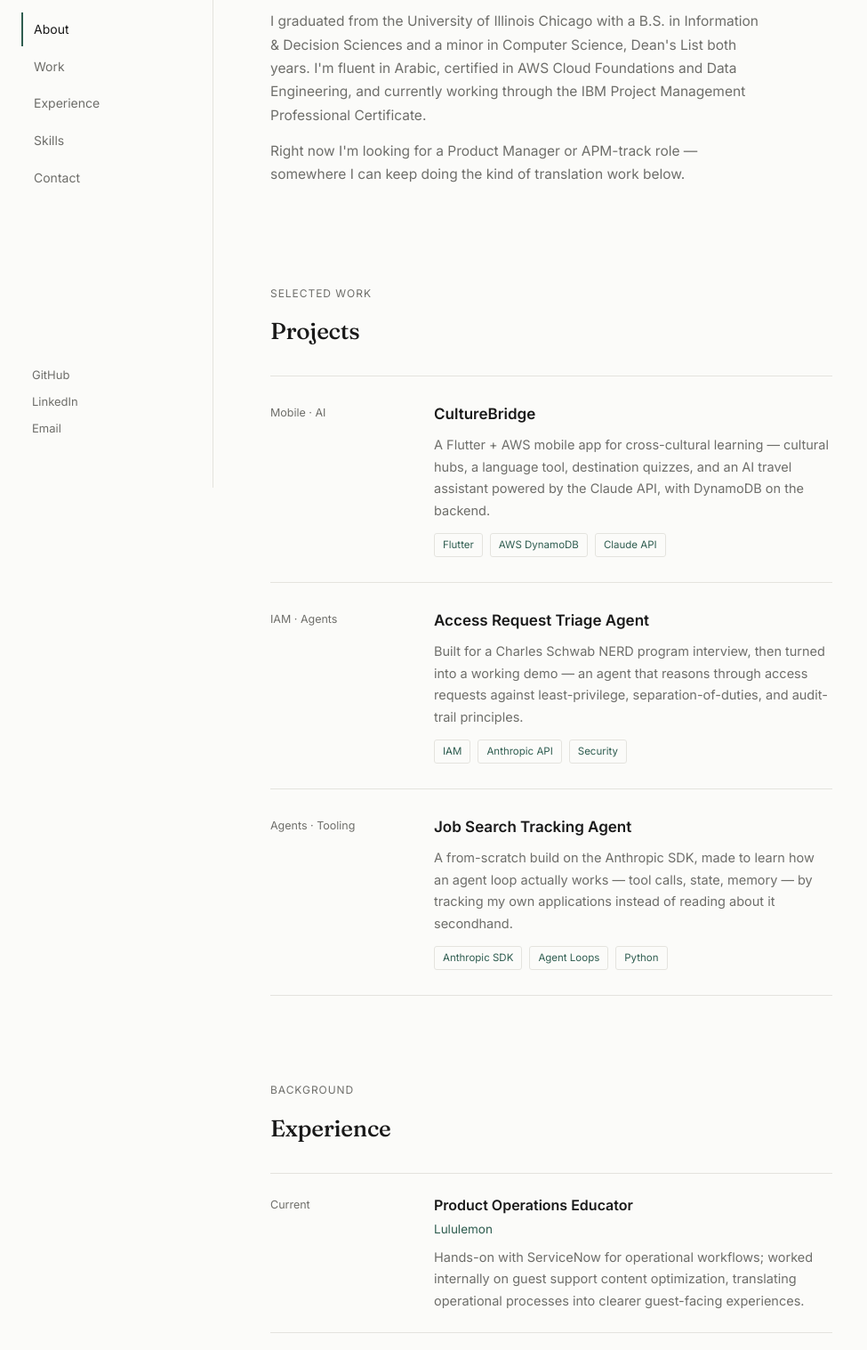
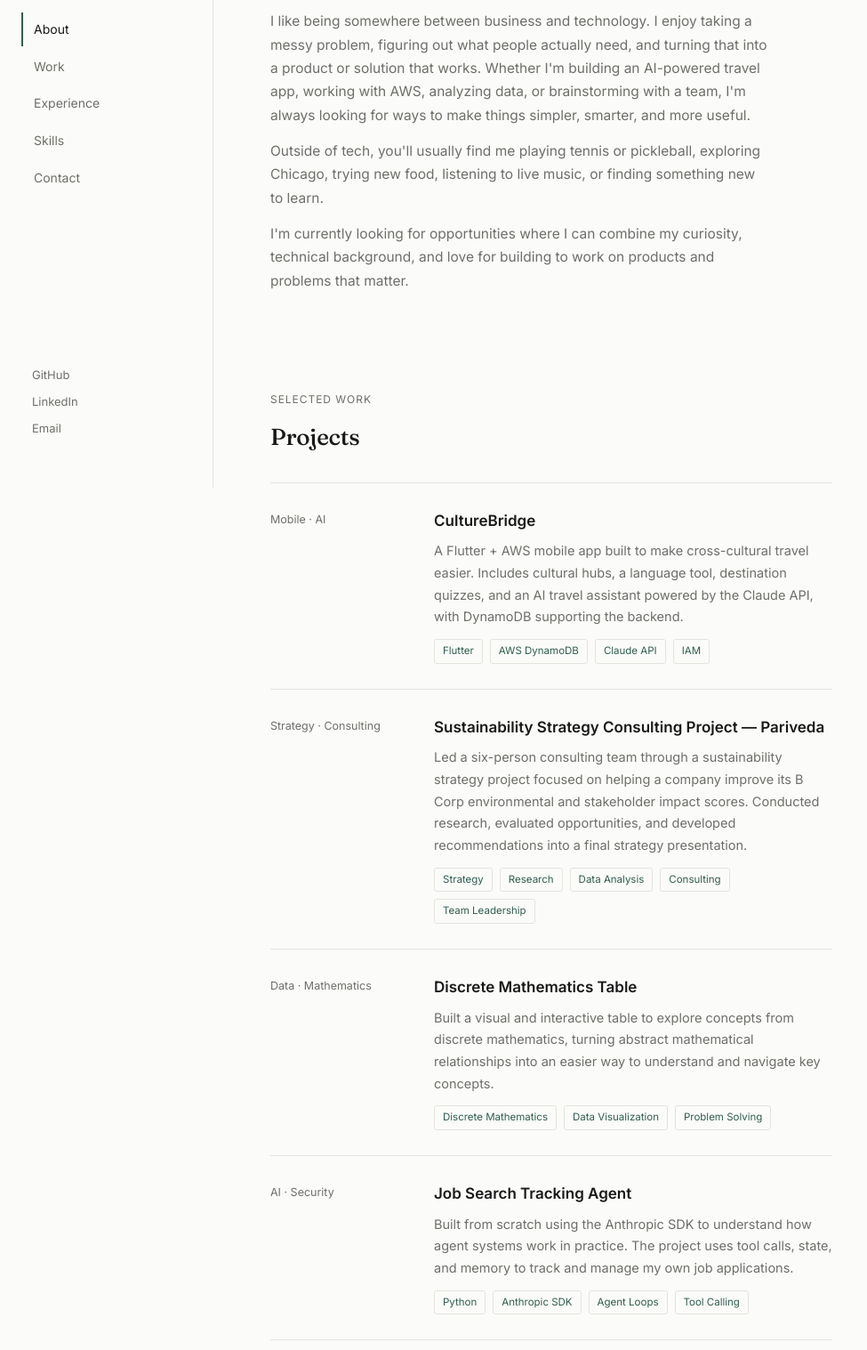
Before and after one commit to whasan03/whasan03.github.io, a plain HTML site: page index.html in a window 1280 px wide. Shown: the part 252-1769 px from the top of the page at 89% size, without its empty margins (0-975 px from the left). Drawn offline with Linux system fonts and the light colour scheme.

Commit message:
update content

```diff
--- a/index.html
+++ b/index.html
@@ -101,12 +101,6 @@
   }
   .intro p{color:var(--muted); max-width:560px; margin-bottom:14px;}
   .intro .lede{color:var(--text); font-size:16.5px;}
-  #typing{color:var(--accent);}
-  #typing::after{
-    content:'|';
-    animation:blink 1s step-start infinite;
-  }
-  @keyframes blink{50%{opacity:0;}}
 
   .work-item{
     padding:28px 0;
@@ -188,17 +182,18 @@
     <div class="sidebar-foot">
       <a href="https://github.com/whasan03" target="_blank" rel="noopener">GitHub</a>
       <a href="#" target="_blank" rel="noopener">LinkedIn</a>
-      <a href="mailto:youremail@example.com">Email</a>
+      <a href="mailto:wallyhasan03@gmail.com">Email</a>
     </div>
   </aside>
 
   <main>
     <section id="about" class="intro reveal">
-      <div class="kicker">About</div>
-      <h1>Hi, I'm Waleed — <span id="typing"></span></h1>
-      <p class="lede">I'm a Chicago-based builder with a background in data &amp; decision sciences, hands-on AI and cloud project work, and a habit of designing for the person on the other end of the system.</p>
-      <p>I graduated from the University of Illinois Chicago with a B.S. in Information &amp; Decision Sciences and a minor in Computer Science, Dean's List both years. I'm fluent in Arabic, certified in AWS Cloud Foundations and Data Engineering, and currently working through the IBM Project Management Professional Certificate.</p>
-      <p>Right now I'm looking for a Product Manager or APM-track role — somewhere I can keep doing the kind of translation work below.</p>
+      <div class="kicker">About Me</div>
+      <h1>Hi, I'm Waleed!</h1>
+      <p class="lede">I'm a recent UIC graduate with a background in Information &amp; Decision Sciences and Computer Science, and I'm passionate about building technology that actually makes people's lives easier.</p>
+      <p>I like being somewhere between business and technology. I enjoy taking a messy problem, figuring out what people actually need, and turning that into a product or solution that works. Whether I'm building an AI-powered travel app, working with AWS, analyzing data, or brainstorming with a team, I'm always looking for ways to make things simpler, smarter, and more useful.</p>
+      <p>Outside of tech, you'll usually find me playing tennis or pickleball, exploring Chicago, trying new food, listening to live music, or finding something new to learn.</p>
+      <p>I'm currently looking for opportunities where I can combine my curiosity, technical background, and love for building to work on products and problems that matter.</p>
     </section>
 
     <section id="work" class="reveal">
@@ -209,26 +204,35 @@
         <div class="wlabel">Mobile · AI</div>
         <div>
           <h3>CultureBridge</h3>
-          <p>A Flutter + AWS mobile app for cross-cultural learning — cultural hubs, a language tool, destination quizzes, and an AI travel assistant powered by the Claude API, with DynamoDB on the backend.</p>
-          <div class="wtags"><span>Flutter</span><span>AWS DynamoDB</span><span>Claude API</span></div>
+          <p>A Flutter + AWS mobile app built to make cross-cultural travel easier. Includes cultural hubs, a language tool, destination quizzes, and an AI travel assistant powered by the Claude API, with DynamoDB supporting the backend.</p>
+          <div class="wtags"><span>Flutter</span><span>AWS DynamoDB</span><span>Claude API</span><span>IAM</span></div>
         </div>
       </div>
 
       <div class="work-item">
-        <div class="wlabel">IAM · Agents</div>
+        <div class="wlabel">Strategy · Consulting</div>
         <div>
-          <h3>Access Request Triage Agent</h3>
-          <p>Built for a Charles Schwab NERD program interview, then turned into a working demo — an agent that reasons through access requests against least-privilege, separation-of-duties, and audit-trail principles.</p>
-          <div class="wtags"><span>IAM</span><span>Anthropic API</span><span>Security</span></div>
+          <h3>Sustainability Strategy Consulting Project — Pariveda</h3>
+          <p>Led a six-person consulting team through a sustainability strategy project focused on helping a company improve its B Corp environmental and stakeholder impact scores. Conducted research, evaluated opportunities, and developed recommendations into a final strategy presentation.</p>
+          <div class="wtags"><span>Strategy</span><span>Research</span><span>Data Analysis</span><span>Consulting</span><span>Team Leadership</span></div>
         </div>
       </div>
 
       <div class="work-item">
-        <div class="wlabel">Agents · Tooling</div>
+        <div class="wlabel">Data · Mathematics</div>
+        <div>
+          <h3>Discrete Mathematics Table</h3>
+          <p>Built a visual and interactive table to explore concepts from discrete mathematics, turning abstract mathematical relationships into an easier way to understand and navigate key concepts.</p>
+          <div class="wtags"><span>Discrete Mathematics</span><span>Data Visualization</span><span>Problem Solving</span></div>
+        </div>
+      </div>
+
+      <div class="work-item">
+        <div class="wlabel">AI · Security</div>
         <div>
           <h3>Job Search Tracking Agent</h3>
-          <p>A from-scratch build on the Anthropic SDK, made to learn how an agent loop actually works — tool calls, state, memory — by tracking my own applications instead of reading about it secondhand.</p>
-          <div class="wtags"><span>Anthropic SDK</span><span>Agent Loops</span><span>Python</span></div>
+          <p>Built from scratch using the Anthropic SDK to understand how agent systems work in practice. The project uses tool calls, state, and memory to track and manage my own job applications.</p>
+          <div class="wtags"><span>Python</span><span>Anthropic SDK</span><span>Agent Loops</span><span>Tool Calling</span></div>
         </div>
       </div>
     </section>
@@ -301,8 +305,10 @@
           <ul>
             <li>AWS Cloud Foundations</li>
             <li>AWS Data Engineering</li>
-            <li>IBM PMP (in progress)</li>
+            <li>IBM Product Management (IP)</li>
+            <li>Google Cybersecurity Foundations (IP)</li>
             <li>Arabic — fluent</li>
+            <li>Kazakh — beginner</li>
           </ul>
         </div>
       </div>
@@ -342,29 +348,6 @@
     });
   }, {rootMargin:'-40% 0px -55% 0px'});
   sections.forEach(s=>navIO.observe(s));
-
-  // typing effect
-  const phrases = ["a builder who bridges systems and people.", "an aspiring Product Manager.", "fluent in English and Arabic."];
-  const typingEl = document.getElementById('typing');
-  let pIndex = 0, cIndex = 0, deleting = false;
-  function typeLoop(){
-    const current = phrases[pIndex];
-    if(!deleting){
-      cIndex++;
-      typingEl.textContent = current.slice(0, cIndex);
-      if(cIndex === current.length){ deleting = true; setTimeout(typeLoop, 1400); return; }
-    } else {
-      cIndex--;
-      typingEl.textContent = current.slice(0, cIndex);
-      if(cIndex === 0){ deleting = false; pIndex = (pIndex+1) % phrases.length; }
-    }
-    setTimeout(typeLoop, deleting ? 35 : 55);
-  }
-  if(!window.matchMedia('(prefers-reduced-motion: reduce)').matches){
-    typeLoop();
-  } else {
-    typingEl.textContent = phrases[0];
-  }
 </script>
 
 </body>
```
